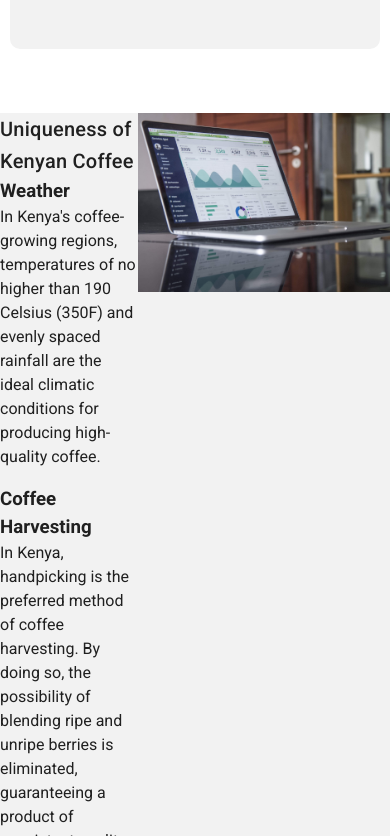
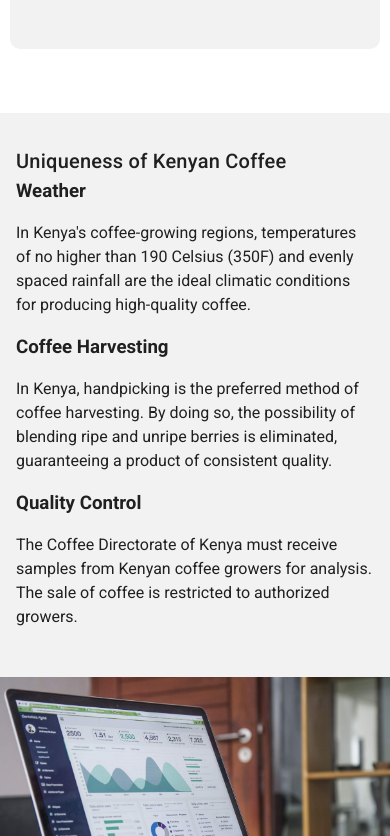
Before and after one commit to rodgersBRY/mongo-coffee, a Vue app: page /about in a window 390 px wide. Shown: the part 2628-3464 px from the top of the page. Built offline with nearby package versions, Linux system fonts and the light colour scheme.

Commit message:
make about page responsive

```diff
--- a/src/views/about.vue
+++ b/src/views/about.vue
@@ -247,5 +247,20 @@ export default {
   .quality-policy {
     width: 95%;
   }
+  .uniqueness {
+    flex-direction: column;
+    .info-div {
+      flex: 3;
+      padding: 2rem 1rem;
+      .details {
+        h3 {
+          margin-bottom: 1rem;
+        }
+      }
+    }
+    .image {
+      flex: 3;
+    }
+  }
 }
 </style>
```
